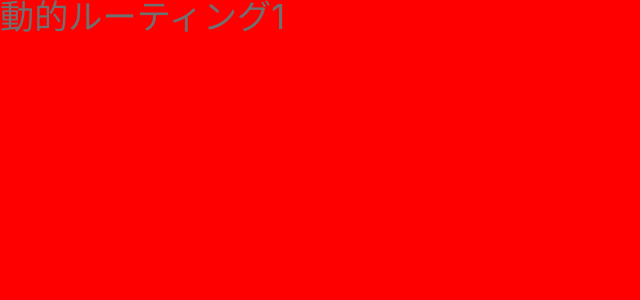
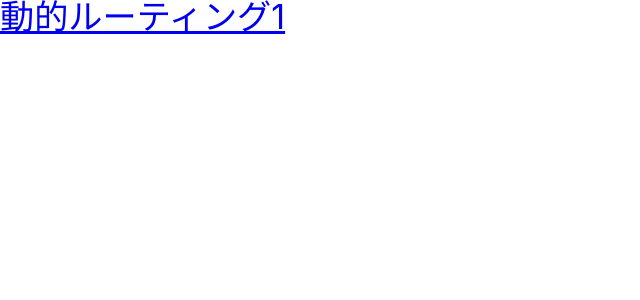
Before and after one commit to kurabuwa/sns, a Nuxt app: page /post/1 in a window 1280 px wide. Shown: the top 300 px of the page, without its empty margins (0-640 px from the left). Built offline with nearby package versions, Linux system fonts and the light colour scheme.

Commit message:
no message

```diff
--- a/components/layout/LayoutFooter.vue
+++ b/components/layout/LayoutFooter.vue
@@ -85,12 +85,6 @@ export default {
   %icon {
     font-size: 2rem;
   }
-  .footer-enter {
-    transform: translateX(100vw)
-  }
-  .footer-enter-active {
-    transition: all .2s;
-  }
   .layout-footer {
     z-index: 990;
     width: 100%;
--- a/components/layout/LayoutHeader.vue
+++ b/components/layout/LayoutHeader.vue
@@ -1,4 +1,5 @@
 <template>
+  <transition name='header'>
     <div class='layout-header is-convex'>
         <icon-user class='layout-header__icon__img' :src='iconSrc' />
         <p class='layout-header__title'　v-if='pageType !== "search"'>{{title}}</p>
@@ -8,6 +9,7 @@
           v-if='pageType === "search"' />
         <p class='layout-header__post'>+</p>
     </div>
+  </transition>
 </template>
 
 <script>
@@ -88,4 +90,7 @@
       width: 70%;
     }
   }
+
+
+
 </style>
--- a/layouts/default.vue
+++ b/layouts/default.vue
@@ -91,14 +91,6 @@ html {
 }
 
 .page-enter-active {
-  transition: transform 1s;
-}
-
-.page-leave-to {
-  transform: translateX(-100vw)
-}
-
-.page-leave-active {
-  transition: transform 1s;
+  transition: transform .2s;
 }
 </style>
--- a/pages/post/_id.vue
+++ b/pages/post/_id.vue
@@ -1,8 +1,10 @@
 <template>
-  <transition name='post'>
-    <div class='fsd'> 動的ルーティング{{$route.params.id}} </div>
+    <div class='fsd'>
+    <nuxt-link to='/'>
+    動的ルーティング{{$route.params.id}}
     </nuxt-link>
-  </transition>
+    </div>
+    </nuxt-link>
 </template>
 
 <script>
@@ -13,24 +15,12 @@
 
 <style lang="scss">
 .fsd {
+  position: absolute;
+  top: 0rem;
+  z-index: 10000;
   width: 100vw;
   height: 100vh;
-  background-color: red;
+  background-color: white;
 }
 
-.post-enter {
-  transform: translateX(100vw)
-}
-
-.post-enter-active {
-  transition: transform 1s;
-}
-
-.post-leave-to {
-  transform: translateX(-100vw)
-}
-
-.post-leave-active {
-  transition: transform 1s;
-}
 </style>
```
Lines whose indentation alone changed are shown as unchanged.
